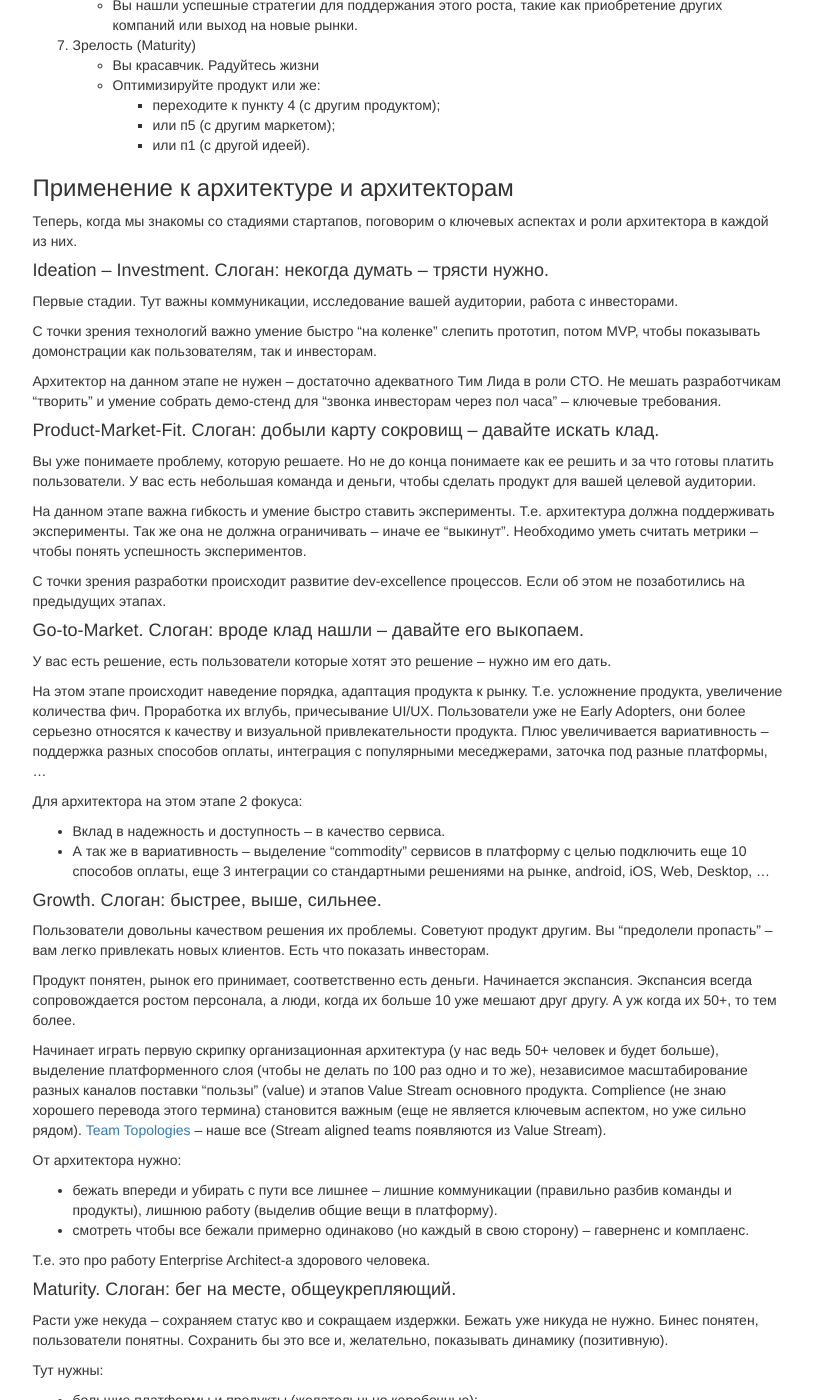
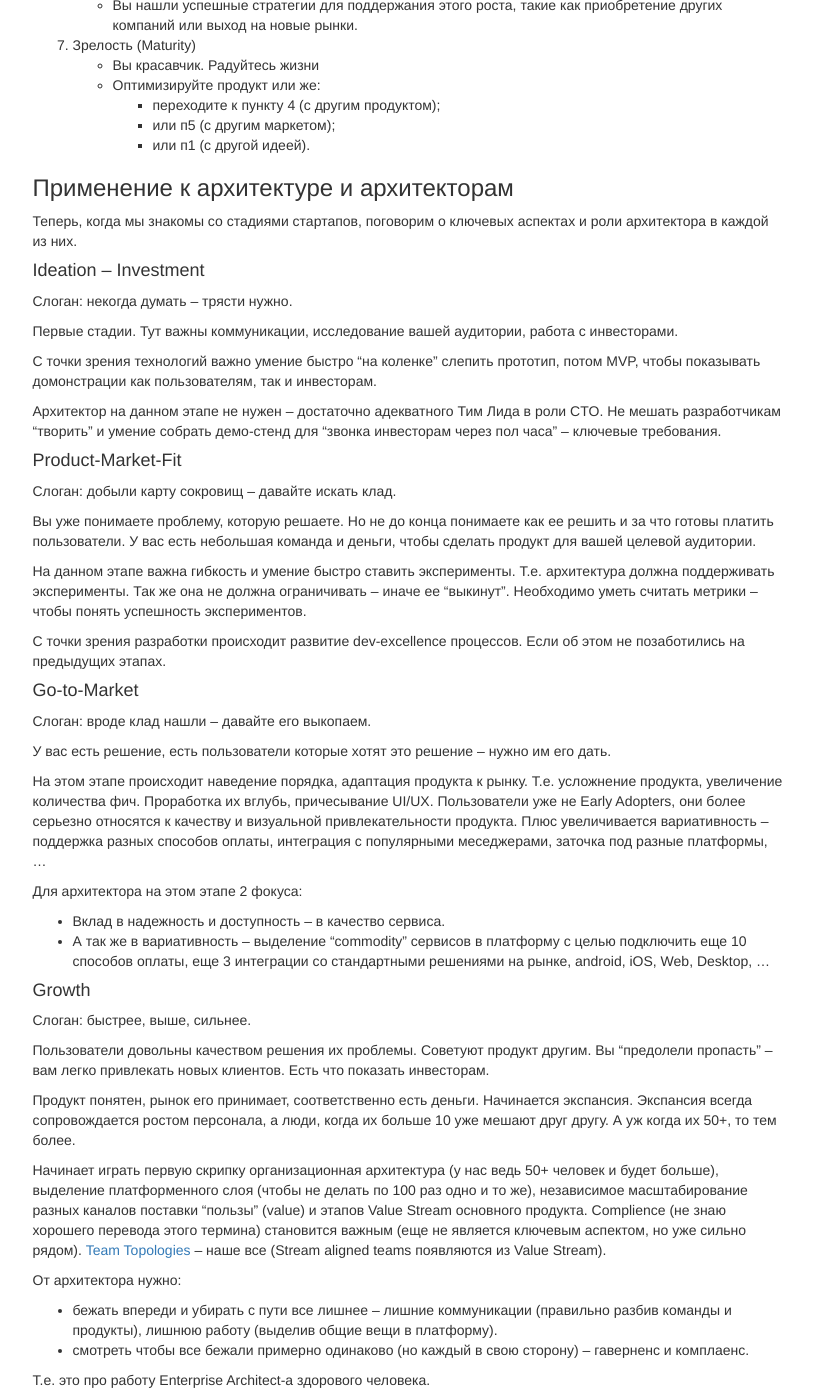
Before and after one commit to akava/akava.github.io, a Jekyll site: the page built from _posts/2024-06-02-7-startup-stages-architect-standpoint.md, in a window 1280 px wide and 1400 px high, scrolled down 1528 px. Shown: the whole window, without its empty margins (135-948 px from the left). Built offline with Jekyll 4.4.1, drawn with Linux system fonts in a browser that asks for light colours; nearby versions of some CDN libraries; comment, search, counter and statistics services are not loaded; some of the changed text lies outside the part shown.

Commit message:
И еще

```diff
--- a/_posts/2024-06-02-7-startup-stages-architect-standpoint.md
+++ b/_posts/2024-06-02-7-startup-stages-architect-standpoint.md
@@ -62,21 +62,27 @@ tags:
 
 Теперь, когда мы знакомы со стадиями стартапов, поговорим о ключевых аспектах и роли архитектора в каждой из них.
 
-#### Ideation – Investment. Слоган: некогда думать – трясти нужно.
+#### Ideation – Investment
+Слоган: некогда думать – трясти нужно.
+
 Первые стадии. Тут важны коммуникации, исследование вашей аудитории, работа с инвесторами.
 
 С точки зрения технологий важно умение быстро "на коленке" слепить прототип, потом MVP, чтобы показывать домонстрации как пользователям, так и инвесторам.
 
 Архитектор на данном этапе не нужен – достаточно адекватного Тим Лида в роли CTO. Не мешать разработчикам "творить" и умение собрать демо-стенд для "звонка инвесторам через пол часа" – ключевые требования.
 
-#### Product-Market-Fit. Слоган: добыли карту сокровищ – давайте искать клад.
+#### Product-Market-Fit
+Слоган: добыли карту сокровищ – давайте искать клад.
+
 Вы уже понимаете проблему, которую решаете. Но не до конца понимаете как ее решить и за что готовы платить пользователи. У вас есть небольшая команда и деньги, чтобы сделать продукт для вашей целевой аудитории.
 
 На данном этапе важна гибкость и умение быстро ставить эксперименты. Т.е. архитектура должна поддерживать эксперименты. Так же она не должна ограничивать – иначе ее "выкинут". Необходимо уметь считать метрики – чтобы понять успешность экспериментов.
 
 С точки зрения разработки происходит развитие dev-excellence процессов. Если об этом не позаботились на предыдущих этапах.
 
-#### Go-to-Market. Слоган: вроде клад нашли – давайте его выкопаем.
+#### Go-to-Market
+Слоган: вроде клад нашли – давайте его выкопаем.
+
 У вас есть решение, есть пользователи которые хотят это решение – нужно им его дать.
 
 На этом этапе происходит наведение порядка, адаптация продукта к рынку. Т.е. усложнение продукта, увеличение количества фич. Проработка их вглубь, причесывание UI/UX. Пользователи уже не Early Adopters, они более серьезно относятся к качеству и визуальной привлекательности продукта. Плюс увеличивается вариативность – поддержка разных способов оплаты, интеграция с популярными меседжерами, заточка под разные платформы, ...
@@ -85,7 +91,9 @@ tags:
 * Вклад в надежность и доступность – в качество сервиса.
 * А так же в вариативность – выделение "commodity" сервисов в платформу с целью подключить еще 10 способов оплаты, еще 3 интеграции со стандартными решениями на рынке, android, iOS, Web, Desktop, ...
 
-#### Growth. Слоган: быстрее, выше, сильнее.
+#### Growth
+Слоган: быстрее, выше, сильнее.
+
 Пользователи довольны качеством решения их проблемы. Советуют продукт другим. Вы "предолели пропасть" – вам легко привлекать новых клиентов. Есть что показать инвесторам.
 
 Продукт понятен, рынок его принимает, соответственно есть деньги. Начинается экспансия. Экспансия всегда сопровождается ростом персонала, а люди, когда их больше 10 уже мешают друг другу. А уж когда их 50+, то тем более.
@@ -99,8 +107,9 @@ tags:
 
 Т.е. это про работу Enterprise Architect-а здорового человека.
 
+#### Maturity
+Слоган: бег на месте, общеукрепляющий.
 
-#### Maturity. Слоган: бег на месте, общеукрепляющий.
 Расти уже некуда – сохраняем статус кво и сокращаем издержки. Бежать уже никуда не нужно. Бинес понятен, пользователи понятны. Сохранить бы это все и, желательно, показывать динамику (позитивную).
 
 Тут нужны:
```
